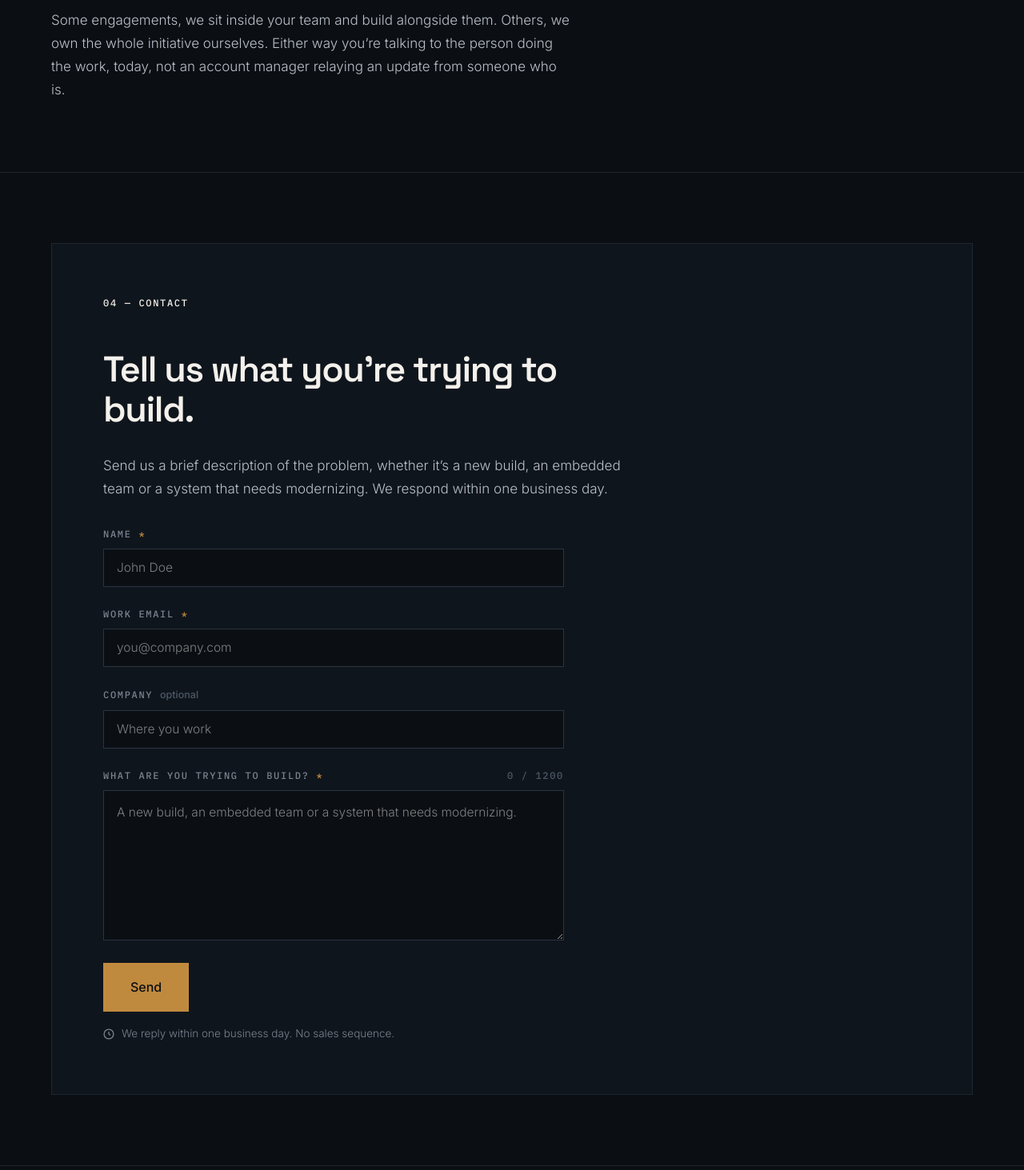
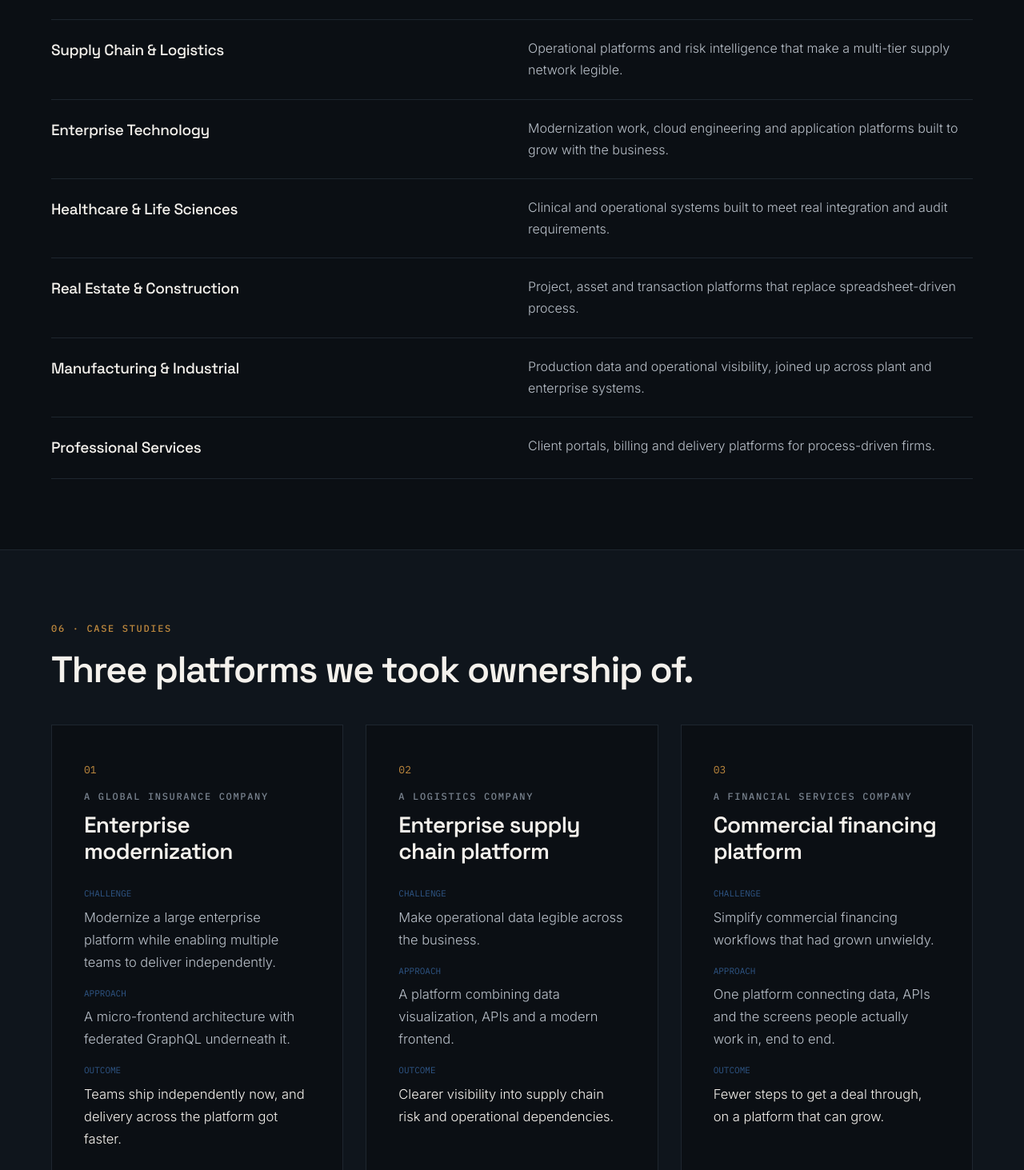
Before and after one commit to haneetsingh/univarq, a Next.js app: page / in a window 1280 px wide. Shown: the part 4207-5670 px from the top of the page at 80% size. Built offline with nearby package versions, Linux system fonts and the light colour scheme.

Commit message:
Add Industries and Case Studies sections to v3 spec

```diff
--- a/app/page.tsx
+++ b/app/page.tsx
@@ -6,6 +6,8 @@ import { WhyUnivarq } from "@/components/WhyUnivarq";
 import { Services } from "@/components/Services";
 import { Solutions } from "@/components/Solutions";
 import { HowWeWork } from "@/components/HowWeWork";
+import { Industries } from "@/components/Industries";
+import { CaseStudies } from "@/components/CaseStudies";
 import { Contact } from "@/components/Contact";
 import { Footer } from "@/components/Footer";
 
@@ -20,6 +22,8 @@ export default function Home() {
         <Solutions />
         <WhyUnivarq />
         <HowWeWork />
+        <Industries />
+        <CaseStudies />
         <About />
         <Contact />
       </main>
--- /dev/null
+++ b/components/CaseStudies.tsx
@@ -0,0 +1,107 @@
+const CASE_STUDIES = [
+  {
+    number: "01",
+    client: "A global insurance company",
+    title: "Enterprise modernization",
+    challenge:
+      "Modernize a large enterprise platform while enabling multiple teams to deliver independently.",
+    approach: "A micro-frontend architecture with federated GraphQL underneath it.",
+    outcome:
+      "Teams ship independently now, and delivery across the platform got faster.",
+  },
+  {
+    number: "02",
+    client: "A logistics company",
+    title: "Enterprise supply chain platform",
+    challenge: "Make operational data legible across the business.",
+    approach: "A platform combining data visualization, APIs and a modern frontend.",
+    outcome:
+      "Clearer visibility into supply chain risk and operational dependencies.",
+  },
+  {
+    number: "03",
+    client: "A financial services company",
+    title: "Commercial financing platform",
+    challenge: "Simplify commercial financing workflows that had grown unwieldy.",
+    approach:
+      "One platform connecting data, APIs and the screens people actually work in, end to end.",
+    outcome: "Fewer steps to get a deal through, on a platform that can grow.",
+  },
+];
+
+export function CaseStudies() {
+  return (
+    <section
+      id="case-studies"
+      className="border-t border-rule bg-slate px-6 py-14 sm:px-8 sm:py-22"
+    >
+      <div className="mx-auto max-w-6xl">
+        <p className="label mb-4 text-brass">06 &middot; Case studies</p>
+        <h2
+          className="font-display font-semibold text-paper"
+          style={{ fontSize: "clamp(30px, 4.2vw, 46px)", lineHeight: 1.08, letterSpacing: "-0.03em" }}
+        >
+          Three platforms we took ownership of.
+        </h2>
+
+        <div
+          className="mt-11 grid gap-7"
+          style={{ gridTemplateColumns: "repeat(auto-fit, minmax(320px, 1fr))" }}
+        >
+          {CASE_STUDIES.map((study) => (
+            <div
+              key={study.number}
+              className="grid content-start gap-6.5 border border-rule bg-ink p-7 sm:p-10"
+            >
+              <div>
+                <span className="font-label text-[13px] text-brass">{study.number}</span>
+                <p className="label mt-2.5 text-grey">{study.client}</p>
+                <h3
+                  className="mt-2 font-display font-semibold text-paper"
+                  style={{ fontSize: "clamp(24px, 2.4vw, 28px)", lineHeight: 1.2, letterSpacing: "-0.025em" }}
+                >
+                  {study.title}
+                </h3>
+              </div>
+              <dl className="flex flex-col gap-4">
+                <div>
+                  <dt
+                    className="font-label text-[11px] uppercase"
+                    style={{ color: "var(--color-blueprint)" }}
+                  >
+                    Challenge
+                  </dt>
+                  <dd className="mt-1.5 text-body" style={{ fontSize: "16.5px", fontWeight: 300, lineHeight: 1.7 }}>
+                    {study.challenge}
+                  </dd>
+                </div>
+                <div>
+                  <dt
+                    className="font-label text-[11px] uppercase"
+                    style={{ color: "var(--color-blueprint)" }}
+                  >
+                    Approach
+                  </dt>
+                  <dd className="mt-1.5 text-body" style={{ fontSize: "16.5px", fontWeight: 300, lineHeight: 1.7 }}>
+                    {study.approach}
+                  </dd>
+                </div>
+                <div>
+                  <dt
+                    className="font-label text-[11px] uppercase"
+                    style={{ color: "var(--color-blueprint)" }}
+                  >
+                    Outcome
+                  </dt>
+                  <dd className="mt-1.5 text-paper" style={{ fontSize: "16.5px", fontWeight: 300, lineHeight: 1.7 }}>
+                    {study.outcome}
+                  </dd>
+                </div>
+              </dl>
+            </div>
+          ))}
+        </div>
+      </div>
+    </section>
+  );
+}
--- /dev/null
+++ b/components/Industries.tsx
@@ -0,0 +1,77 @@
+const INDUSTRIES = [
+  {
+    term: "Insurance",
+    description:
+      "We build the platforms and internal applications insurers run on, and modernize the workflows behind them.",
+  },
+  {
+    term: "Banking & Financial Services",
+    description:
+      "Banking and financing platforms, data-heavy applications and the integrations that tie them to the rest of the financial stack.",
+  },
+  {
+    term: "Supply Chain & Logistics",
+    description:
+      "Operational platforms and risk intelligence that make a multi-tier supply network legible.",
+  },
+  {
+    term: "Enterprise Technology",
+    description:
+      "Modernization work, cloud engineering and application platforms built to grow with the business.",
+  },
+  {
+    term: "Healthcare & Life Sciences",
+    description:
+      "Clinical and operational systems built to meet real integration and audit requirements.",
+  },
+  {
+    term: "Real Estate & Construction",
+    description:
+      "Project, asset and transaction platforms that replace spreadsheet-driven process.",
+  },
+  {
+    term: "Manufacturing & Industrial",
+    description:
+      "Production data and operational visibility, joined up across plant and enterprise systems.",
+  },
+  {
+    term: "Professional Services",
+    description: "Client portals, billing and delivery platforms for process-driven firms.",
+  },
+];
+
+export function Industries() {
+  return (
+    <section className="border-t border-rule px-6 py-14 sm:px-8 sm:py-22">
+      <div className="mx-auto max-w-6xl">
+        <p className="label mb-4 text-brass">05 &middot; Industries</p>
+        <h2
+          className="font-display font-semibold text-paper"
+          style={{ fontSize: "clamp(30px, 4.2vw, 46px)", lineHeight: 1.08, letterSpacing: "-0.03em" }}
+        >
+          Where we&rsquo;ve worked.
+        </h2>
+
+        <dl className="mt-11 border-t border-rule">
+          {INDUSTRIES.map((item) => (
+            <div
+              key={item.term}
+              className="grid gap-2 border-b border-rule py-5.5"
+              style={{ gridTemplateColumns: "repeat(auto-fit, minmax(300px, 1fr))", columnGap: 40 }}
+            >
+              <dt
+                className="font-display text-paper"
+                style={{ fontSize: 19, fontWeight: 500, letterSpacing: "-0.02em" }}
+              >
+                {item.term}
+              </dt>
+              <dd className="text-body" style={{ fontSize: 16, fontWeight: 300, lineHeight: 1.7 }}>
+                {item.description}
+              </dd>
+            </div>
+          ))}
+        </dl>
+      </div>
+    </section>
+  );
+}
```
